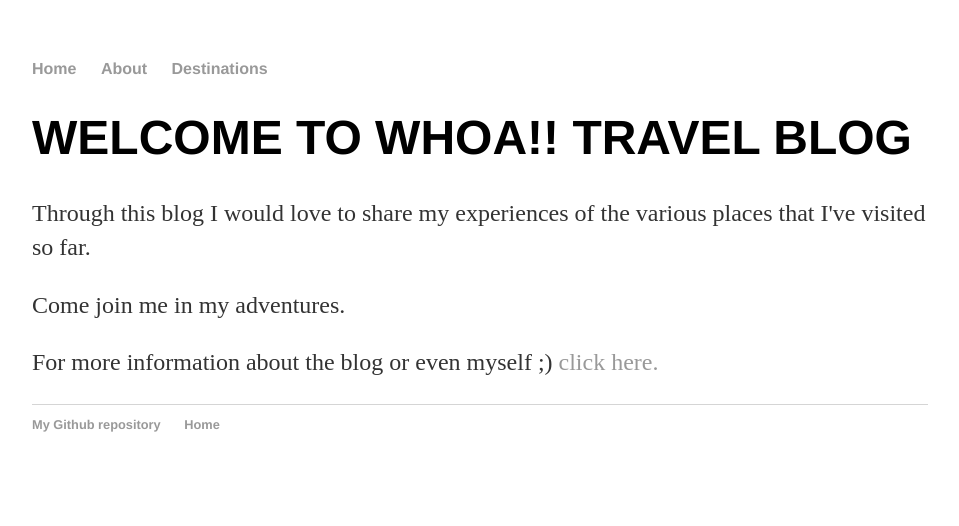
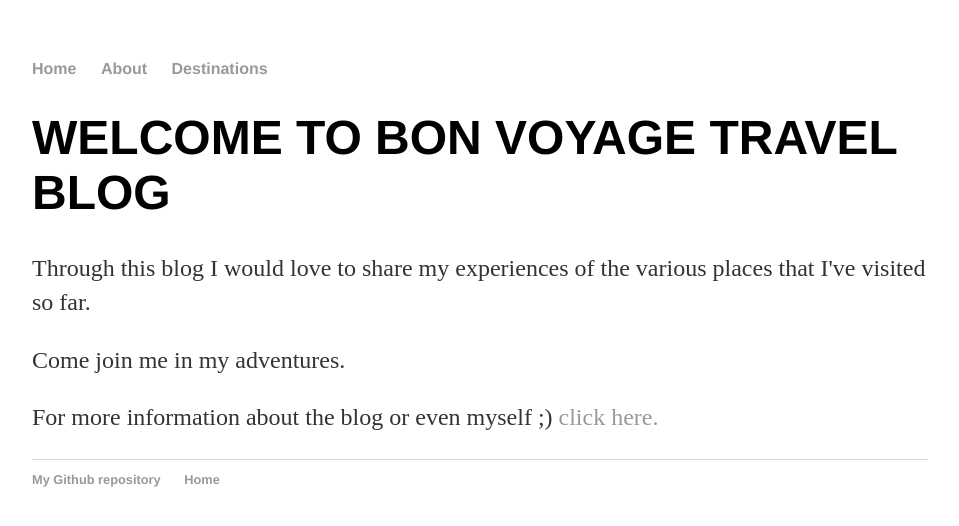
Before and after one commit to Hanask/Hanask.github.io, a Jekyll site: the page built from index.html, in a window 1280 px wide. Shown: the top 526 px of the page, without its empty margins (160-1119 px from the left). Built offline with Jekyll 4.4.1, drawn with Linux system fonts in a browser that asks for light colours.

Commit message:
Update index.html

```diff
--- a/index.html
+++ b/index.html
@@ -1,9 +1,9 @@
 ---
 layout: default
-title: Whoa!!Travel Blog
+title: Bon Voyage Travel Blog
 ---
 <div class="blurb">
-      <h1>WELCOME TO WHOA!! TRAVEL BLOG</h1>
+      <h1>WELCOME TO BON VOYAGE TRAVEL BLOG</h1>
       <p>Through this blog I would love to share my experiences of the various places that I've visited so far.</p>
       <p> Come join me in my adventures.</p>
       <p>For more information about the blog or even myself ;) <a href="/about">click here.</a></p>
```
